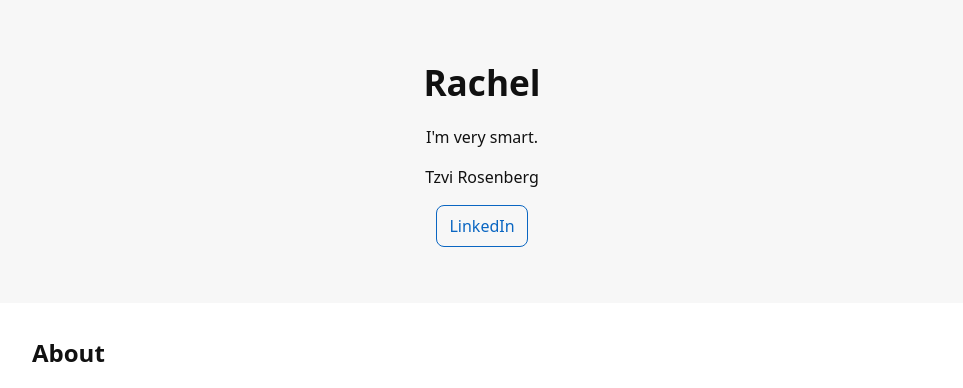
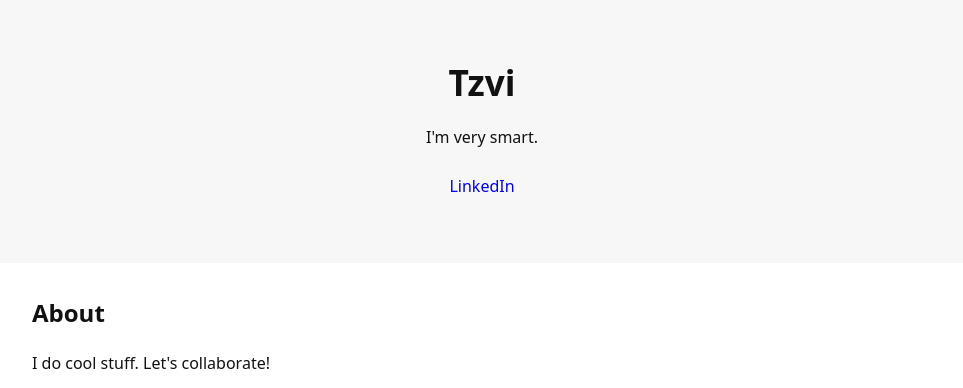
Before and after one commit to rosenbergrochel-cloud/fuzzy-succotash, a plain HTML site: page index.html in a window 1280 px wide. Shown: the top 388 px of the page, without its empty margins (158-1121 px from the left). Drawn offline with Linux system fonts and the light colour scheme.

Commit message:
Update index.html

```diff
--- a/index.html
+++ b/index.html
@@ -21,10 +21,9 @@
 <body>
   <header>
     <div class="container">
-      <h1>Rachel</h1>
+      <h1>Tzvi</h1>
       <p>I'm very smart.</p>
-      <p>Tzvi Rosenberg</p>
-      <p><a class="btn btn-linkedin" href="https://www.linkedin.com/" target="_blank" rel="noopener">LinkedIn</a></p>
+      <p><a class="btn btn-About my name" href="https://en.wikipedia.org/wiki/Tzvi" target="_blank" rel="noopener">LinkedIn</a></p>
     </div>
   </header>
 
```
